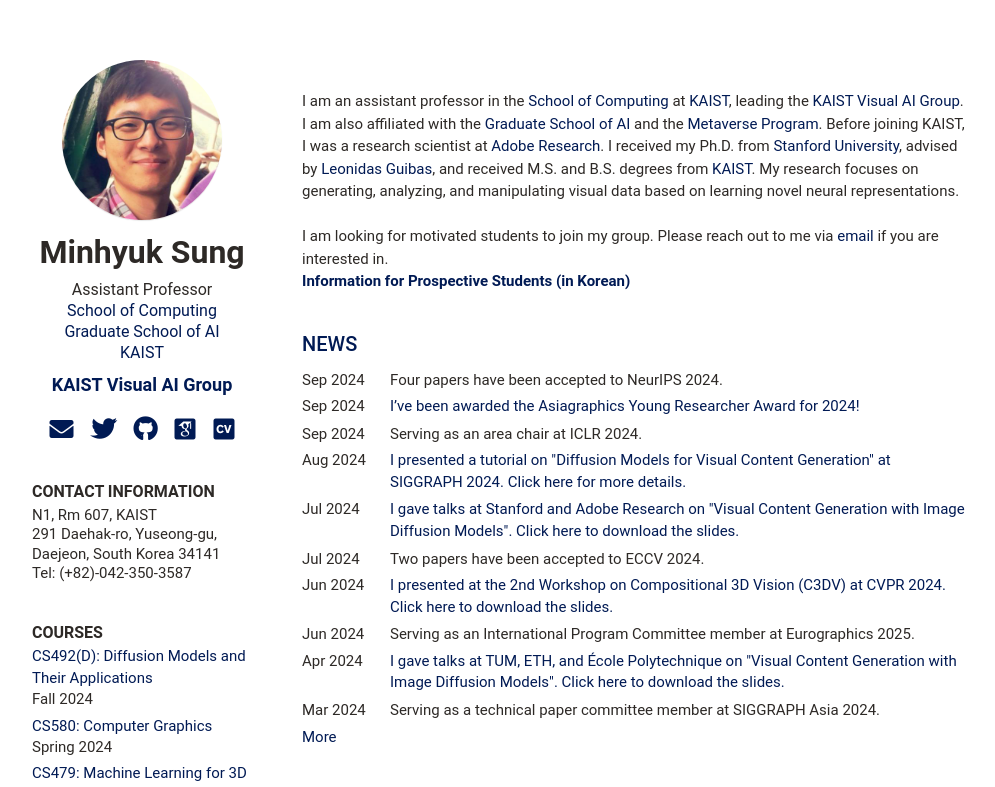
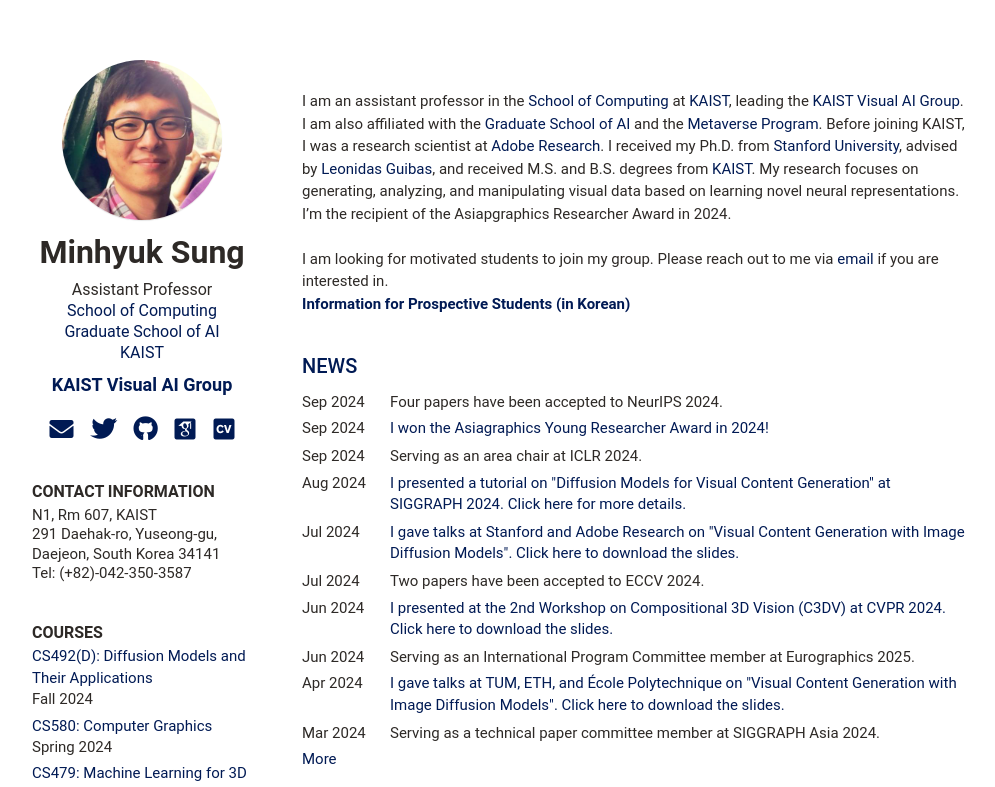
Before and after one commit to mhsung/mhsung.github.io, a Jekyll site: the page built from index.html, in a window 1280 px wide and 1400 px high. Shown: the top 787 px of the window, without its empty margins (126-1121 px from the left). Built offline with Jekyll 4.4.1, drawn with Linux system fonts in a browser that asks for light colours; some web fonts are replaced; some of the changed text lies outside the part shown.

Commit message:
Updated.

```diff
--- a/_data/data.yml
+++ b/_data/data.yml
@@ -34,5 +34,5 @@
 profile:
     title: Biography
     summary: |
-      I am an assistant professor in the [School of Computing](http://cs.kaist.ac.kr/){:target="_blank"} at [KAIST](http://www.kaist.ac.kr/){:target="_blank"}, leading the [KAIST Visual AI Group](https://visualai.kaist.ac.kr/){:target="_blank"}. I am also affiliated with the [Graduate School of AI](http://gsai.kaist.ac.kr/){:target="_blank"} and the [Metaverse Program](https://meta.kaist.ac.kr/){:target="_blank"}. Before joining KAIST, I was a research scientist at [Adobe Research](https://research.adobe.com/){:target="_blank"}. I received my Ph.D. from [Stanford University](https://www.stanford.edu/){:target="_blank"}, advised by [Leonidas Guibas](http://geometry.stanford.edu/member/guibas){:target="_blank"}, and received M.S. and B.S. degrees from [KAIST](http://www.kaist.ac.kr/){:target="_blank"}. My research focuses on generating, analyzing, and manipulating visual data based on learning novel neural representations.<br><br>I am looking for motivated students to join my group. Please reach out to me via <a href="mailto: {{site.email}}">email</a> if you are interested in.<br>[**Information for Prospective Students (in Korean)**](https://docs.google.com/document/d/1hK0CBqNOQwNUx0GgUEWbuADkAOu6Lw9QA6Pl2Z0yXHI/edit?usp=sharing){:target="_blank"}
+      I am an assistant professor in the [School of Computing](http://cs.kaist.ac.kr/){:target="_blank"} at [KAIST](http://www.kaist.ac.kr/){:target="_blank"}, leading the [KAIST Visual AI Group](https://visualai.kaist.ac.kr/){:target="_blank"}. I am also affiliated with the [Graduate School of AI](http://gsai.kaist.ac.kr/){:target="_blank"} and the [Metaverse Program](https://meta.kaist.ac.kr/){:target="_blank"}. Before joining KAIST, I was a research scientist at [Adobe Research](https://research.adobe.com/){:target="_blank"}. I received my Ph.D. from [Stanford University](https://www.stanford.edu/){:target="_blank"}, advised by [Leonidas Guibas](http://geometry.stanford.edu/member/guibas){:target="_blank"}, and received M.S. and B.S. degrees from [KAIST](http://www.kaist.ac.kr/){:target="_blank"}. My research focuses on generating, analyzing, and manipulating visual data based on learning novel neural representations. I'm the recipient of the Asiapgraphics Researcher Award in 2024.<br><br>I am looking for motivated students to join my group. Please reach out to me via <a href="mailto: {{site.email}}">email</a> if you are interested in.<br>[**Information for Prospective Students (in Korean)**](https://docs.google.com/document/d/1hK0CBqNOQwNUx0GgUEWbuADkAOu6Lw9QA6Pl2Z0yXHI/edit?usp=sharing){:target="_blank"}
     summary_legacy: <br>My [Erdős number](https://en.wikipedia.org/wiki/Erd%C5%91s_number) is 3 (Minhyuk Sung → Leonidas Guibas → Frances Yao → Paul Erdős).
--- a/_data/news.yml
+++ b/_data/news.yml
@@ -1,7 +1,7 @@
 news:
     - title: "Four papers have been accepted to NeurIPS 2024."
       time: Sep 2024
-    - title: "I’ve been awarded the Asiagraphics Young Researcher Award for 2024!"
+    - title: "I won the Asiagraphics Young Researcher Award in 2024!"
       link: http://www.asiagraphics.org/young2024
       time: Sep 2024
     - title: "Serving as an area chair at ICLR 2024."
--- a/_data/publications/042-neurips24-groundit.yml
+++ b/_data/publications/042-neurips24-groundit.yml
@@ -1,9 +1,9 @@
 key: groundit
 title: "GrounDiT: Grounding Diffusion Transformers via Noisy Image Patch Transplantation"
 authors:
-    - name: Phillip Y. Lee\*
+    - name: Phillip Y. Lee*
       link: https://phillipinseoul.github.io/
-    - name: Taehoon Yoon\*
+    - name: Taehoon Yoon*
     - name: Minhyuk Sung
 authors_note: equal contributions
 venue: NeurIPS 2024
--- a/_data/publications/044-neurips24-synctweedies.yml
+++ b/_data/publications/044-neurips24-synctweedies.yml
@@ -1,11 +1,11 @@
 key: synctweedies
 title: "SyncTweedies: A General Generative Framework Based on Synchronized Diffusions"
 authors:
-    - name: Jaihoon Kim\*
+    - name: Jaihoon Kim*
       link: https://jh27kim.github.io/
-    - name: Juil Koo\*
+    - name: Juil Koo*
       link: https://63days.github.io/
-    - name: Kyeongmin Yeo\*
+    - name: Kyeongmin Yeo*
     - name: Minhyuk Sung
 authors_note: equal contributions
 venue: NeurIPS 2024
```
